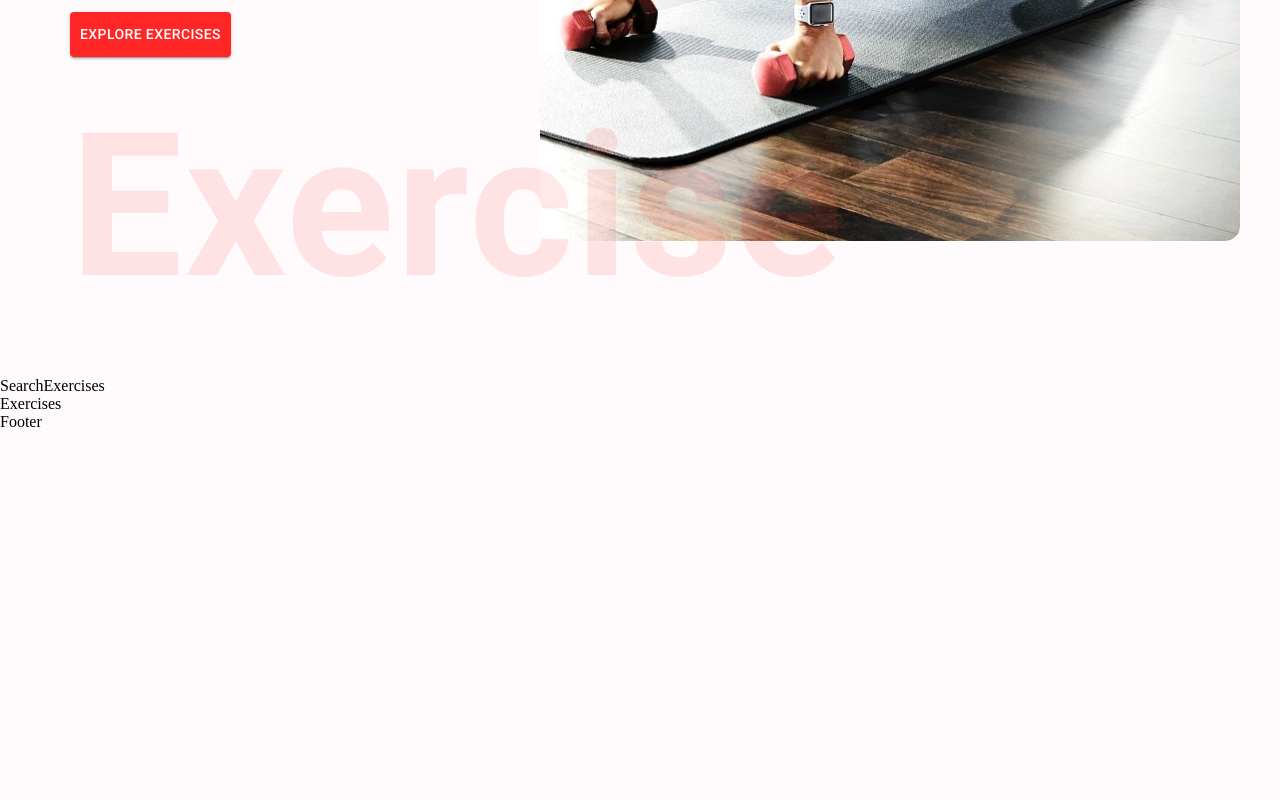
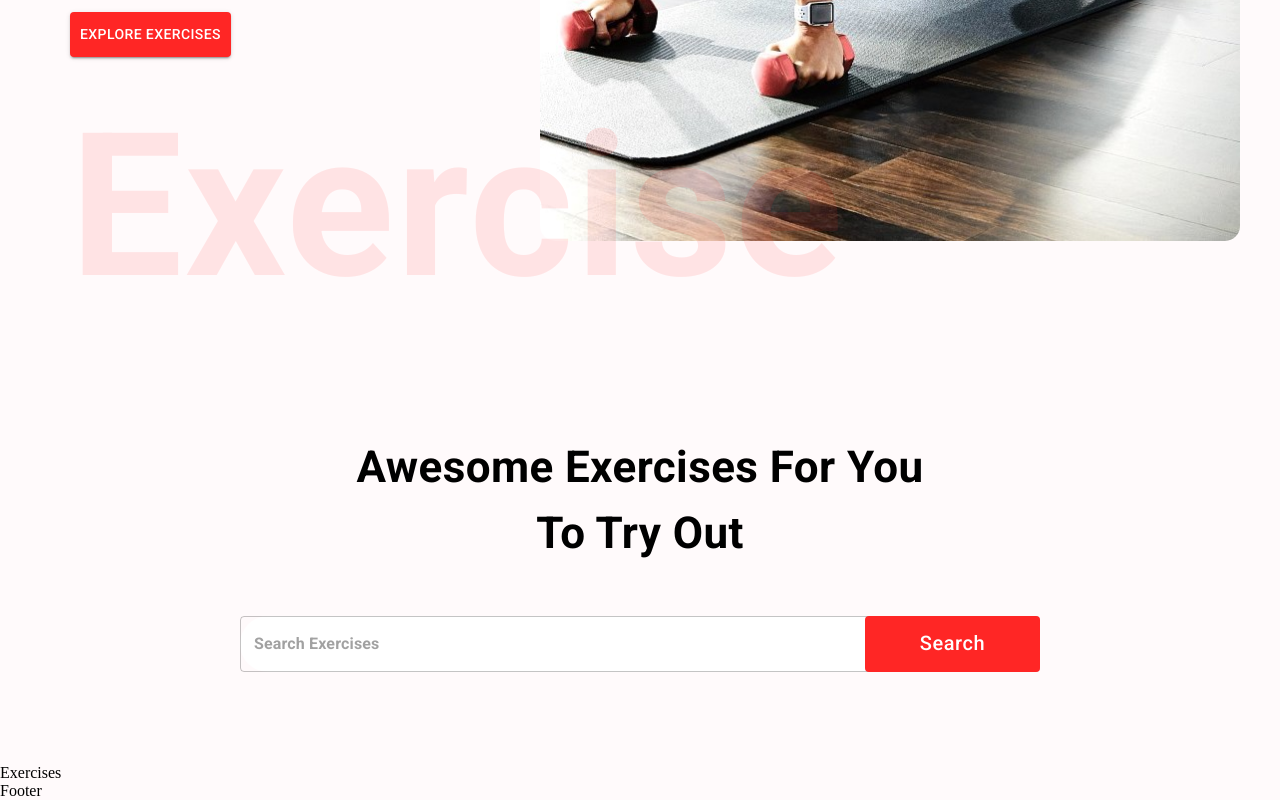
Before and after one commit to Khrebtova/fitness-tracker-app, a React (Create React App) app in the folder client/: page / in a window 1280 px wide. Shown: the part 597-1397 px from the top of the page. Before the commit the page ends 1028 px from the top, so only its background shows below. Built offline with nearby package versions, Linux system fonts and the light colour scheme.

Commit message:
add style and JSX to the seatch exercise component

```diff
--- a/client/src/components/SearchExercises.jsx
+++ b/client/src/components/SearchExercises.jsx
@@ -1,8 +1,41 @@
-import React from 'react'
-
+import React, { useEffect, useState } from 'react'
+import { Box, Stack, Typography, Button, TextField } from '@mui/material';
 const SearchExercises = () => {
   return (
-    <div>SearchExercises</div>
+    <Stack alignItems='center' mt='37px' justifyContent='center' p='20px'>
+      <Typography  sx={{ fontSize: {lg: '44px', sm:'36px', xs: '30px'}, fontWeight: '700', mb: '50px', textAlign: 'center'}}>
+        Awesome Exercises For You <br/> To Try Out
+      </Typography>
+      <Box position='relative' mb='72px'>
+        <TextField
+          sx={{
+            input: {fontWeight: '700', border: 'none', borderRadius: '4px'},
+            width: {xs: '300px', sm: '300px', lg: '800px'},
+            backgroundColor: 'white',
+            borderRadius: '40px',
+          }}
+          height='76px'
+          value=''
+          onChange={(e) => {console.log(e.target.value)}}
+          placeholder='Search Exercises'
+          type='text'
+        />
+        <Button className='search-btn'
+          sx={{
+            bgcolor: '#FF2625',
+            color: '#fff',
+            textTransform: 'none',
+            width: {xs: '80px', sm: '100px', lg: '175px'},
+            fontSize: {xs: '14px', sm: '16px', lg: '20px'},
+            height: '56px',
+            position: 'absolute',
+            right: '0',
+        }}
+        >
+          Search
+        </Button>
+      </Box>
+    </Stack>
   )
 }
 
```
